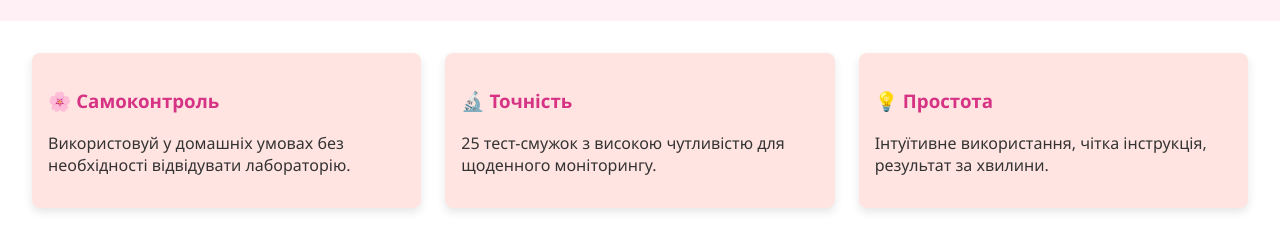
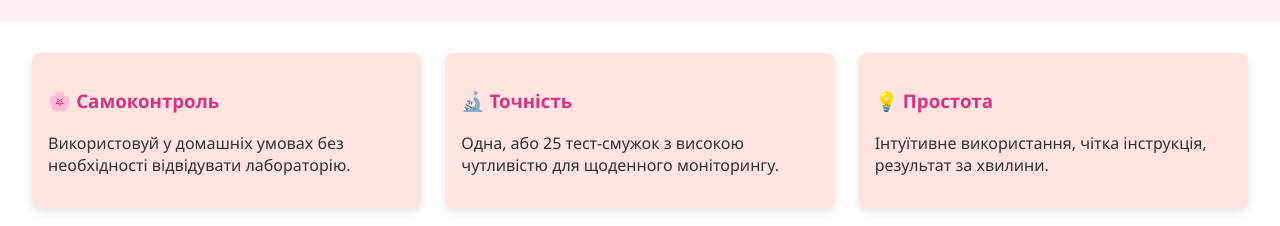
Before and after one commit to Gpavlik/-Lending-1, a plain HTML site: page index.html in a window 1280 px wide. Shown: the part 2100-2326 px from the top of the page. Drawn offline with Linux system fonts and the light colour scheme.

Commit message:
Update index.html

```diff
--- a/index.html
+++ b/index.html
@@ -123,7 +123,7 @@
     </div>
     <div class="feature">
       <h3>🔬 Точність</h3>
-      <p>25 тест-смужок з високою чутливістю для щоденного моніторингу.</p>
+      <p>Одна, або 25 тест-смужок з високою чутливістю для щоденного моніторингу.</p>
     </div>
     <div class="feature">
       <h3>💡 Простота</h3>
```
